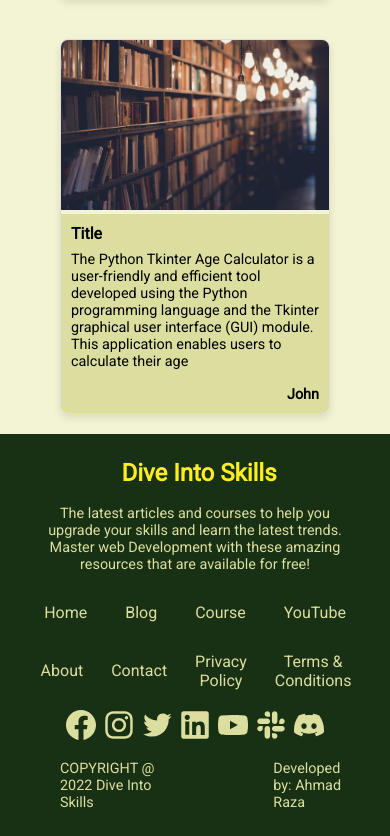
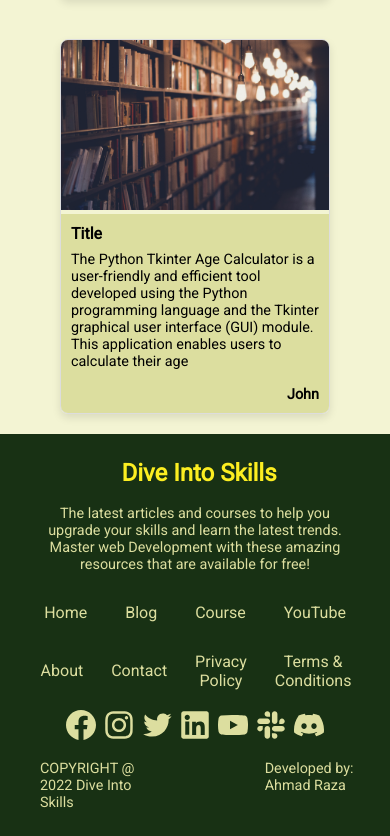
Before and after one commit to sahilbhardwaj-tmpl/DiveIntoSkills, a React (Vite) app: page /SinglePost in a window 390 px wide. Shown: the part 2611-3447 px from the top of the page. Built offline with nearby package versions, Linux system fonts and the light colour scheme.

Commit message:
fixed footer

```diff
--- a/src/components/Footer/FooterStyles.css
+++ b/src/components/Footer/FooterStyles.css
@@ -94,7 +94,7 @@
         padding-right: 18px;
     }
     .info{
-        margin-left: 30px;
+        margin-left: 10px;
         gap: 100px;
     }
     .social-media-links{
```
